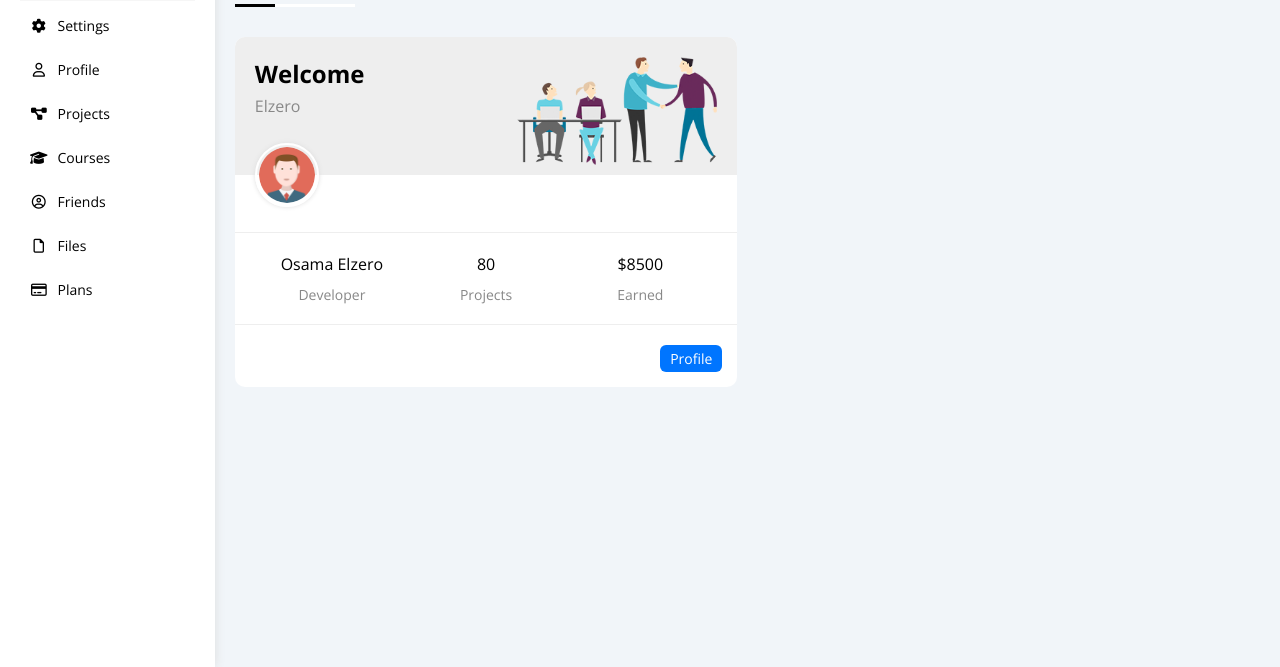
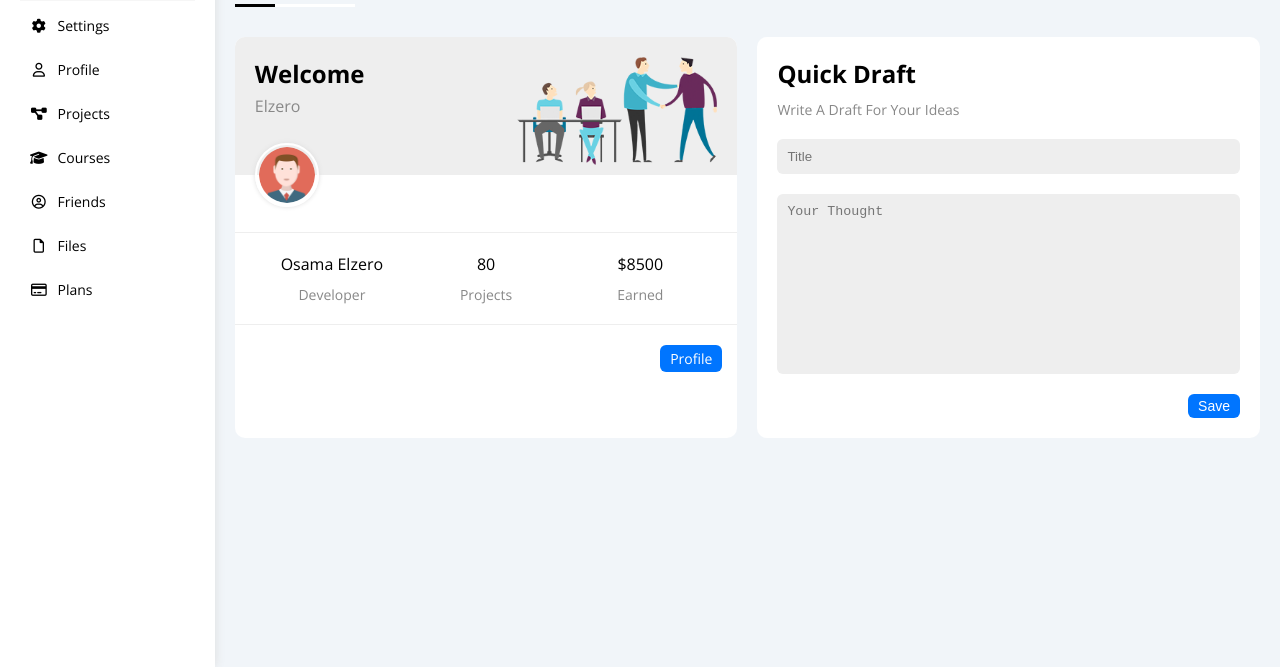
Before and after one commit to MohammadShaded/ShadidWebsite, a plain HTML site: page index.html in a window 1280 px wide. Shown: the part 133-800 px from the top of the page. Drawn offline with nearby package versions, Linux system fonts and the light colour scheme.

Commit message:
#08 - Dashboard Page - Quick Draft

```diff
--- a/css/framework.css
+++ b/css/framework.css
@@ -61,6 +61,10 @@
 .mt-10{
     margin-top: 10px;
 }
+
+.mb-10 {
+    margin-bottom: 10px;
+}
 .mb-20
 {
     margin-bottom: 20px;
@@ -101,6 +105,9 @@
 .fs-14 {
     font-size: 14px;
 }
+ .fs-15 {
+    font-size: 15px;
+}
 @media (max-width: 767px) {
     .txt-c-mobile{
         text-align: center;
@@ -114,6 +121,9 @@
 }
 .rad-10{
     border-radius: 10px;
+}
+.b-none {
+    border: none;
 }
 /* End Border */
 
--- a/css/master.css
+++ b/css/master.css
@@ -244,3 +244,18 @@ margin-bottom: 50px;
   }
 }
 /* End Welcome Widget */
+/* Start Quick Draft Widget */
+.quick-draft textarea {
+    resize: none;
+    min-height: 180px;
+}
+.quick-draft .save {
+    margin-left: auto;
+    transition: 0.3s;
+    cursor: pointer;
+}
+
+.quick-draft .save:hover {
+    background-color: var(--blue-alt-color);
+}
+/* End Quick Draft Widget */
--- a/index.html
+++ b/index.html
@@ -100,7 +100,17 @@
           <a href="profile.html" class="visit d-block fs-14 bg-blue c-white w-fit btn-shape">Profile</a>
         </div>
         <!-- End Welcome Widget -->
-
+        <!-- Start Quick Draft Widget -->
+         <div class="quick-draft bg-white rad-10 p-20">
+          <h2 class = "mt-0 mb-10">Quick Draft</h2>
+          <p class=" mt-0 mb-20 c-grey fs-14">Write A Draft For Your Ideas</p>
+          <form action="">
+            <input class="d-block rad-6 bg-eee w-full b-none mb-20 p-10" type="text"  placeholder="Title">
+            <textarea class="d-block rad-6 bg-eee w-full b-none mb-20 p-10" placeholder="Your Thought"></textarea>
+            <input class= "save btn-shape bg-blue c-white b-none fs-14 d-block" type="submit" value="Save" >
+          </form>
+         </div>
+        <!-- End Quick Draft Widget -->
 
             </div>
         </div>
```
